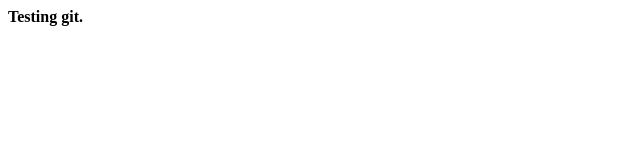
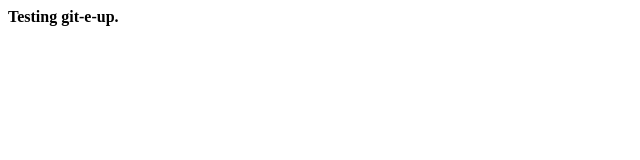
Before and after one commit to ElizaRegas/Practice-Git, a plain HTML site: page index.html in a window 1280 px wide. Shown: the full height of the page, 0-640 px from the left. Drawn offline with Linux system fonts and the light colour scheme.

Commit message:
changing text in bold

```diff
--- a/index.html
+++ b/index.html
@@ -6,6 +6,6 @@
   <title>Document</title>
 </head>
 <body>
-  <b>Testing git.</b>
+  <b>Testing git-e-up.</b>
 </body>
 </html>
```
